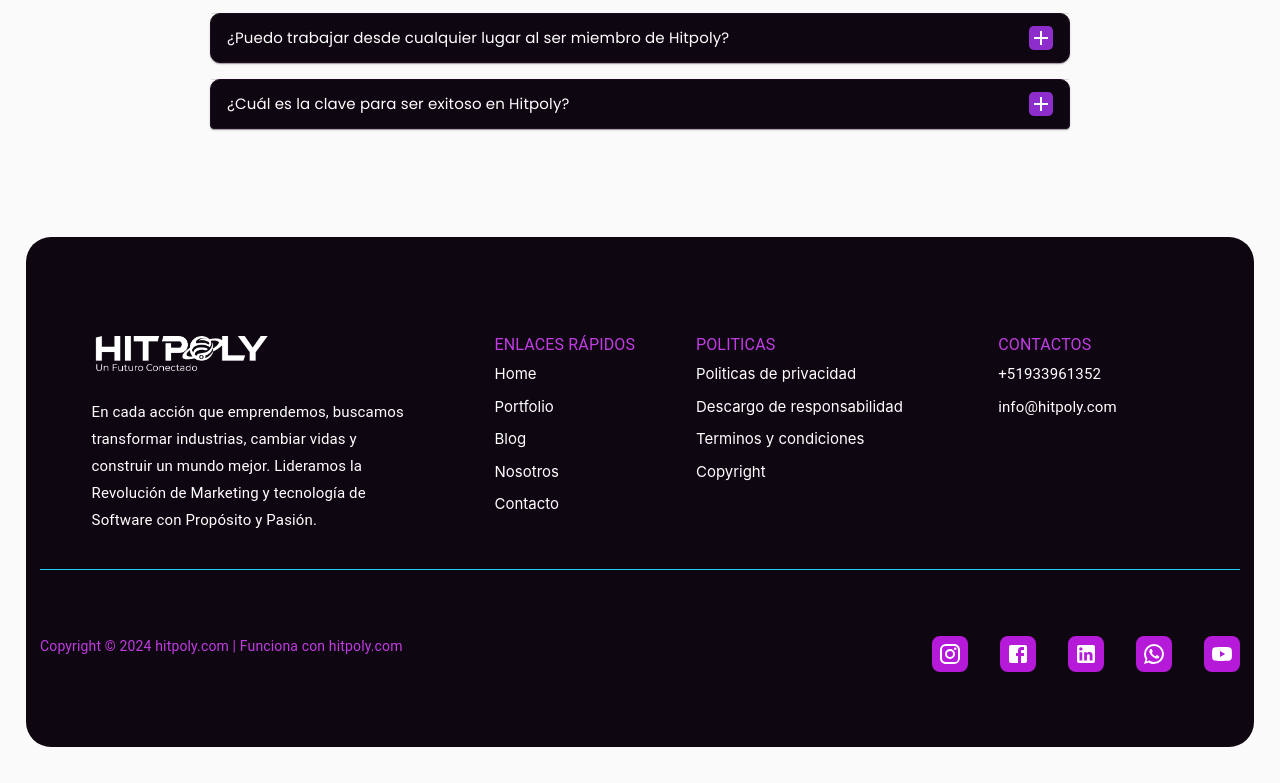
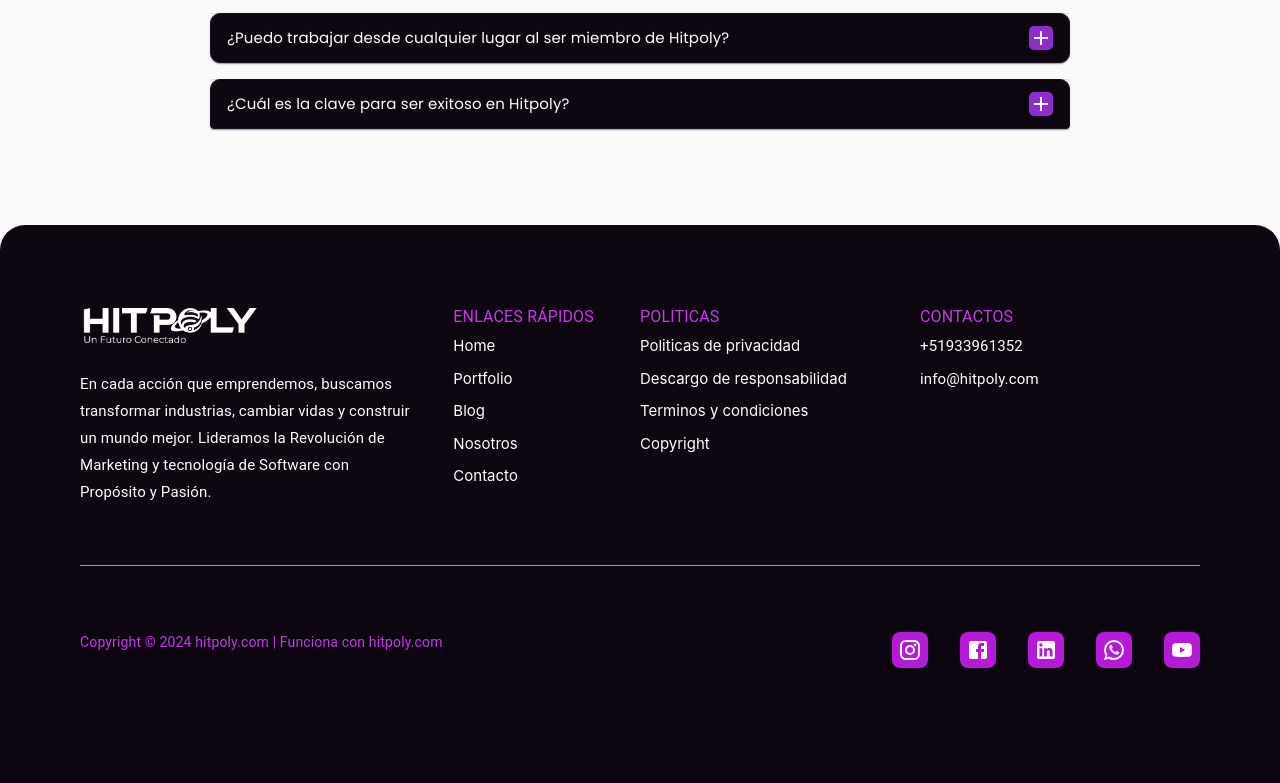
Before and after one commit to Hitpoly/membresia-hitpoly, a React (Vite) app: page / in a window 1280 px wide. Shown: the part 5228-6011 px from the top of the page. Before the commit the page ends 5987 px from the top, so only its background shows below. Built offline with nearby package versions, Linux system fonts and the light colour scheme.

Commit message:
Nueva actualización

```diff
--- a/src/components/carruselBanner/carruselBanner.jsx
+++ b/src/components/carruselBanner/carruselBanner.jsx
@@ -26,7 +26,7 @@
     buttonLink: "/",
   },
   {
-    title: "CONSTRUYE UN LEGADO PARA TODA TU FAMILIA",
+    title: "CONSTRUYE UN LEGADO FAMILIAR",
     subtitle:
       "Estamos asegurando el futuro de nuestros hijos y nietos, un legado en el que la unión y la colaboración cobran cada vez más fuerza para forjar un porvenir más brillante y equitativo para todos.",
     buttonText: "Descubrir Más",
@@ -54,12 +54,13 @@
 
   const handleMouseDown = (event) => {
     setIsDragging(true);
-    setStartX(event.clientX);
+    setStartX(event.clientX || event.touches[0].clientX);
   };
 
   const handleMouseMove = (event) => {
     if (!isDragging) return;
-    const diff = event.clientX - startX;
+    const currentX = event.clientX || event.touches[0].clientX;
+    const diff = currentX - startX;
 
     if (diff > 50) {
       // Dragging right
@@ -73,6 +74,19 @@
   };
 
   const handleMouseUp = () => {
+    setIsDragging(false);
+  };
+
+  const handleTouchStart = (event) => {
+    setIsDragging(true);
+    setStartX(event.touches[0].clientX);
+  };
+
+  const handleTouchMove = (event) => {
+    handleMouseMove(event);
+  };
+
+  const handleTouchEnd = () => {
     setIsDragging(false);
   };
 
@@ -91,6 +105,9 @@
       onMouseMove={handleMouseMove}
       onMouseUp={handleMouseUp}
       onMouseLeave={handleMouseUp}
+      onTouchStart={handleTouchStart}
+      onTouchMove={handleTouchMove}
+      onTouchEnd={handleTouchEnd}
       onClick={handleClick}
       sx={{
         position: "relative",
@@ -187,19 +204,3 @@
 }
 
 export default CarruselBanner;
-
-// CSS for ripple effect
-const styles = `
-@keyframes ripple {
-  to {
-    transform: translate(-50%, -50%) scale(2);
-    opacity: 0;
-  }
-}
-`;
-
-// Add styles globally if necessary
-const styleSheet = document.createElement("style");
-styleSheet.type = "text/css";
-styleSheet.innerText = styles;
-document.head.appendChild(styleSheet);
--- a/src/components/footer/footer.jsx
+++ b/src/components/footer/footer.jsx
@@ -37,19 +37,17 @@
 
 const Footer = () => {
   return (
-    <Box sx={{ padding: "40px 0" }}>
+    <Box>
       <Grid
         container
-        spacing={7}
         sx={{
-          maxWidth: "96vw",
-          padding: "40px 10px",
-          margin: "-28px auto",
+          maxWidth: "100vw",
+          padding: {xs: "40px 30px", md: "80px 80px"},
           backgroundColor: "#0E0610",
-          borderRadius: "25px",
+          borderRadius: "25px 25px 0px 0px",
         }}
       >
-        <Grid item xs={12} md={4} sm={6}>
+        <Grid item xs={12} md={4} sm={6} mb={3}>
           <img
             src={Logo}
             alt="HitPoly Logo"
@@ -70,7 +68,7 @@
           </Typography>
         </Grid>
 
-        <Grid item xs={12} md={2} sm={6}>
+        <Grid item xs={12} md={2} sm={6} mb={3}>
           <Typography variant="body1" color="#c13ce3" gutterBottom>
             ENLACES RÁPIDOS
           </Typography>
@@ -91,7 +89,7 @@
           ))}
         </Grid>
 
-        <Grid item xs={12} md={3} sm={6}>
+        <Grid item xs={12} md={3} sm={6} mb={3}>
           <Typography variant="body1" color="#c13ce3" gutterBottom>
             POLITICAS
           </Typography>
--- a/src/components/titulos/tituloscolumn/tituloscolumn.jsx
+++ b/src/components/titulos/tituloscolumn/tituloscolumn.jsx
@@ -2,16 +2,17 @@
 
 function TituloColumn() {
   return (
-    <Box sx={{ display: "flex", flexDirection: "column", alignItems: { xs: "center", md: "flex-start" } }}>
+    <Box sx={{ display: "flex", flexDirection: "column", alignItems: { xs: "center", md: "flex-start" }, }}>
       <Typography
         variant="h4"
         sx={{
           fontWeight: "bold",
           fontFamily: "Poppins, sans-serif",
           color: "#200E24",
-          width: "60%",
-          fontSize: "40px",
+          width: {xs: "90%", md: "60%"},
+          fontSize: { xs: "30px", sm: "30px", md: "35px", lg: "40px" },
           marginBottom: "16px",
+          textAlign: {xs: "center", md: "left"}
         }}
       >
         HISTORIAS DE ÉXITO, RESULTADOS REALES
--- a/src/pages/home/home.jsx
+++ b/src/pages/home/home.jsx
@@ -63,7 +63,7 @@
         <Box
           id="section3"
           sx={{
-            padding: { xs: "40px 20px", md: "60px 100px" },
+            padding: { xs: "40px 40px", md: "60px 100px" },
             overflowX: "hidden",
             display: "flex",
             justifyContent: "center",
```
